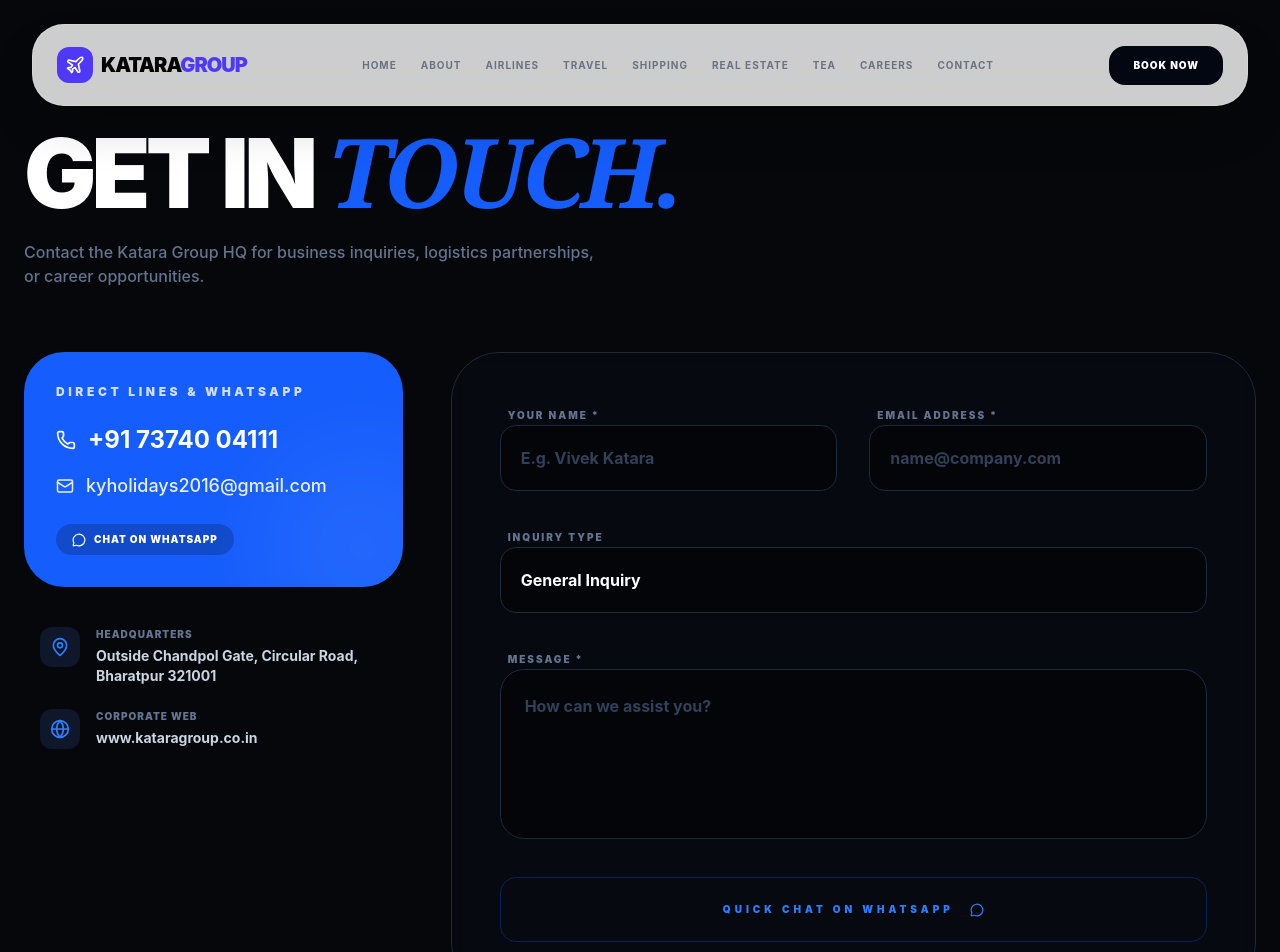
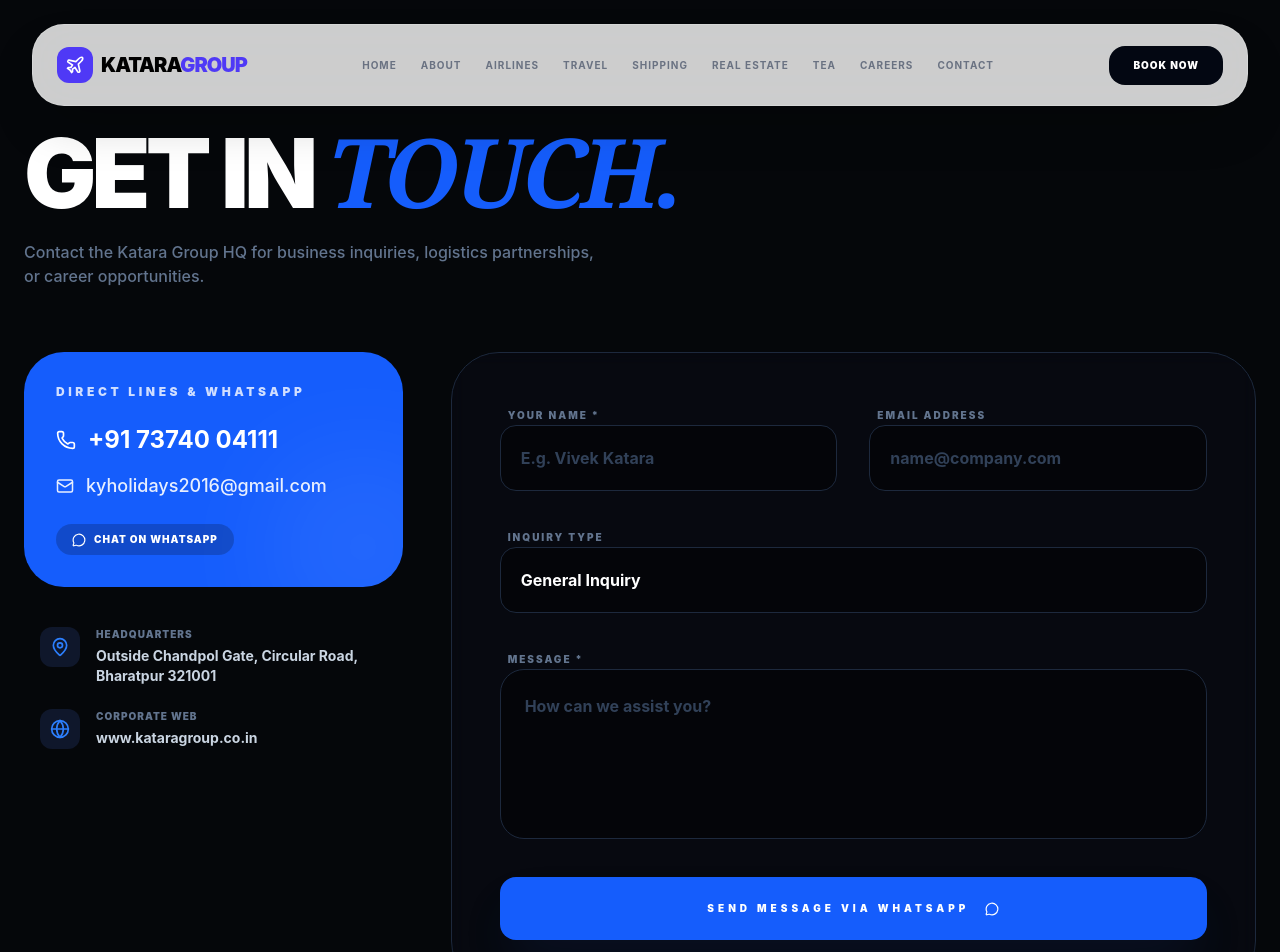
Before and after one commit to kataragroup9-tech/KataraGroup, a React (Vite) app in the folder client/: page /contact in a window 1280 px wide. Shown: the top 952 px of the page. Built offline with nearby package versions, Linux system fonts and the light colour scheme.

Commit message:
Update Contact.jsx

```diff
--- a/client/src/pages/Contact.jsx
+++ b/client/src/pages/Contact.jsx
@@ -9,9 +9,6 @@
     message: ''
   });
 
-  const [status, setStatus] = useState({ type: '', msg: '' });
-  const [isSubmitting, setIsSubmitting] = useState(false);
-
   const CONTACT_NUMBER = "+91 73740 04111";
   const WHATSAPP_NUMBER = "917374004111"; // Formatted for URL
 
@@ -19,32 +16,24 @@
     setFormData({ ...formData, [e.target.name]: e.target.value });
   };
 
-  const handleWhatsAppChat = () => {
-    const msg = encodeURIComponent("Hi Katara Group, I would like to inquire about your services.");
-    window.open(`https://wa.me/${WHATSAPP_NUMBER}?text=${msg}`, '_blank');
-  };
+  const handleWhatsAppSubmit = (e) => {
+    e.preventDefault(); // Form reload rokne ke liye
 
-  const handleSubmit = async (e) => {
-    e.preventDefault();
-    setIsSubmitting(true);
-    setStatus({ type: '', msg: '' });
-
-    if (!formData.name || !formData.email || !formData.message) {
-      setStatus({ type: 'error', msg: 'Please fill all required fields.' });
-      setIsSubmitting(false);
+    // Validation: Check if fields are filled
+    if (!formData.name || !formData.message) {
+      alert("Please fill in your name and message.");
       return;
     }
 
-    try {
-      // Simulate API delay
-      await new Promise(resolve => setTimeout(resolve, 1500));
-      setStatus({ type: 'success', msg: 'Message sent successfully! Our team will contact you.' });
-      setFormData({ name: '', email: '', subject: 'General Inquiry', message: '' });
-    } catch (err) {
-      setStatus({ type: 'error', msg: 'Something went wrong. Please try again.' });
-    } finally {
-      setIsSubmitting(false);
-    }
+    // Message draft karna details ke saath
+    const text = `*New Inquiry via Website*\n\n` +
+                 `*Name:* ${formData.name}\n` +
+                 `*Email:* ${formData.email || 'Not provided'}\n` +
+                 `*Subject:* ${formData.subject}\n` +
+                 `*Message:* ${formData.message}`;
+
+    const encodedMsg = encodeURIComponent(text);
+    window.open(`https://wa.me/${WHATSAPP_NUMBER}?text=${encodedMsg}`, '_blank');
   };
 
   return (
@@ -63,11 +52,10 @@
 
         <div className="grid lg:grid-cols-12 gap-12">
 
-          {/* Info Side (4 Columns) */}
+          {/* Info Side */}
           <div className="lg:col-span-4 space-y-10">
-            {/* Clickable Contact Card */}
             <div
-              onClick={handleWhatsAppChat}
+              onClick={() => window.open(`https://wa.me/${WHATSAPP_NUMBER}`, '_blank')}
               className="p-8 bg-blue-600 rounded-[2.5rem] text-white relative overflow-hidden group cursor-pointer hover:scale-[1.02] transition-transform duration-500"
             >
               <h3 className="text-xs font-black uppercase tracking-[0.3em] mb-6 opacity-80">Direct Lines & WhatsApp</h3>
@@ -99,28 +87,20 @@
             </div>
           </div>
 
-          {/* Form Side (8 Columns) */}
+          {/* Form Side */}
           <div className="lg:col-span-8 bg-slate-900/20 border border-slate-800 p-8 md:p-12 rounded-[3rem] backdrop-blur-sm">
-            <form onSubmit={handleSubmit} className="space-y-8">
-
-              {status.msg && (
-                <div className={`p-4 rounded-2xl text-[10px] font-black uppercase tracking-widest flex items-center gap-3 ${status.type === 'success' ? 'bg-green-500/10 text-green-500 border border-green-500/20' : 'bg-red-500/10 text-red-500 border border-red-500/20'}`}>
-                  {status.type === 'success' ? <ShieldCheck size={16}/> : <ArrowRight size={16}/>}
-                  {status.msg}
-                </div>
-              )}
-
+            <form onSubmit={handleWhatsAppSubmit} className="space-y-8">
               <div className="grid md:grid-cols-2 gap-8">
                 <div className="space-y-2">
                   <label className="text-[10px] font-black text-slate-500 uppercase tracking-[0.2em] ml-2">Your Name *</label>
                   <input
-                    name="name" value={formData.name} onChange={handleChange}
+                    name="name" required value={formData.name} onChange={handleChange}
                     className="w-full bg-black/40 border border-slate-800 rounded-2xl p-5 text-white outline-none focus:border-blue-600 transition-all font-bold placeholder:text-slate-700"
                     placeholder="E.g. Vivek Katara"
                   />
                 </div>
                 <div className="space-y-2">
-                  <label className="text-[10px] font-black text-slate-500 uppercase tracking-[0.2em] ml-2">Email Address *</label>
+                  <label className="text-[10px] font-black text-slate-500 uppercase tracking-[0.2em] ml-2">Email Address</label>
                   <input
                     name="email" type="email" value={formData.email} onChange={handleChange}
                     className="w-full bg-black/40 border border-slate-800 rounded-2xl p-5 text-white outline-none focus:border-blue-600 transition-all font-bold placeholder:text-slate-700"
@@ -148,21 +128,19 @@
               <div className="space-y-2">
                 <label className="text-[10px] font-black text-slate-500 uppercase tracking-[0.2em] ml-2">Message *</label>
                 <textarea
-                  name="message" value={formData.message} onChange={handleChange} rows="5"
+                  name="message" required value={formData.message} onChange={handleChange} rows="5"
                   className="w-full bg-black/40 border border-slate-800 rounded-3xl p-6 text-white outline-none focus:border-blue-600 transition-all font-bold resize-none placeholder:text-slate-700"
                   placeholder="How can we assist you?"
                 ></textarea>
               </div>
 
-              <div className="flex flex-col gap-4">
-                <button
-                  type="button"
-                  onClick={handleWhatsAppChat}
-                  className="w-full py-6 rounded-2xl font-black uppercase tracking-[0.4em] text-[10px] border border-blue-600/30 text-blue-500 hover:bg-blue-600/10 transition-all flex items-center justify-center gap-4"
-                >
-                  Quick Chat on WhatsApp <MessageCircle size={14} />
-                </button>
-              </div>
+              {/* Combined Submit Button as WhatsApp Chat */}
+              <button
+                type="submit"
+                className="w-full py-6 rounded-2xl font-black uppercase tracking-[0.4em] text-[10px] bg-blue-600 text-white hover:bg-white hover:text-blue-600 shadow-2xl shadow-blue-900/20 transition-all flex items-center justify-center gap-4"
+              >
+                Send Message via WhatsApp <MessageCircle size={14} />
+              </button>
             </form>
           </div>
         </div>
```
